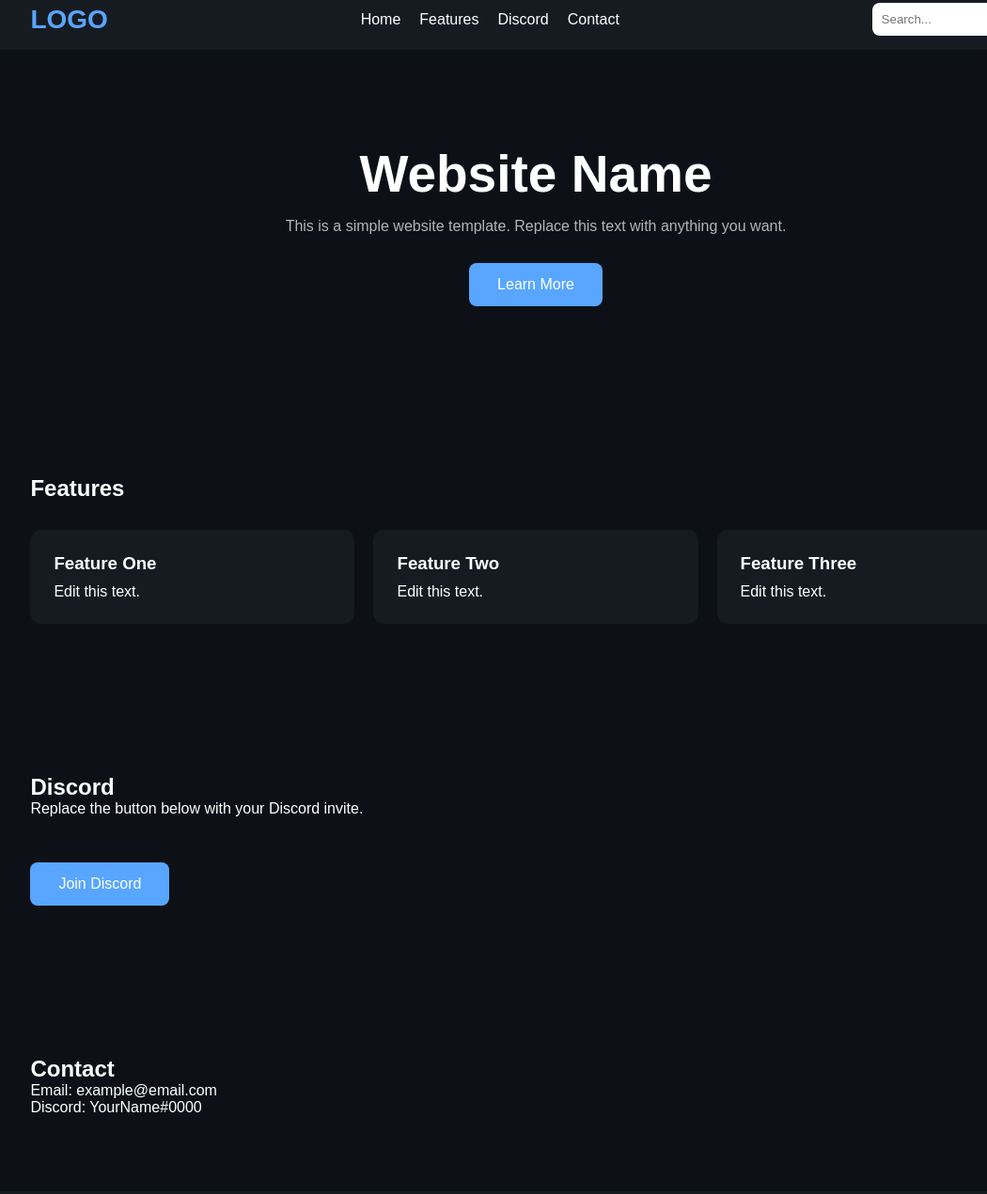
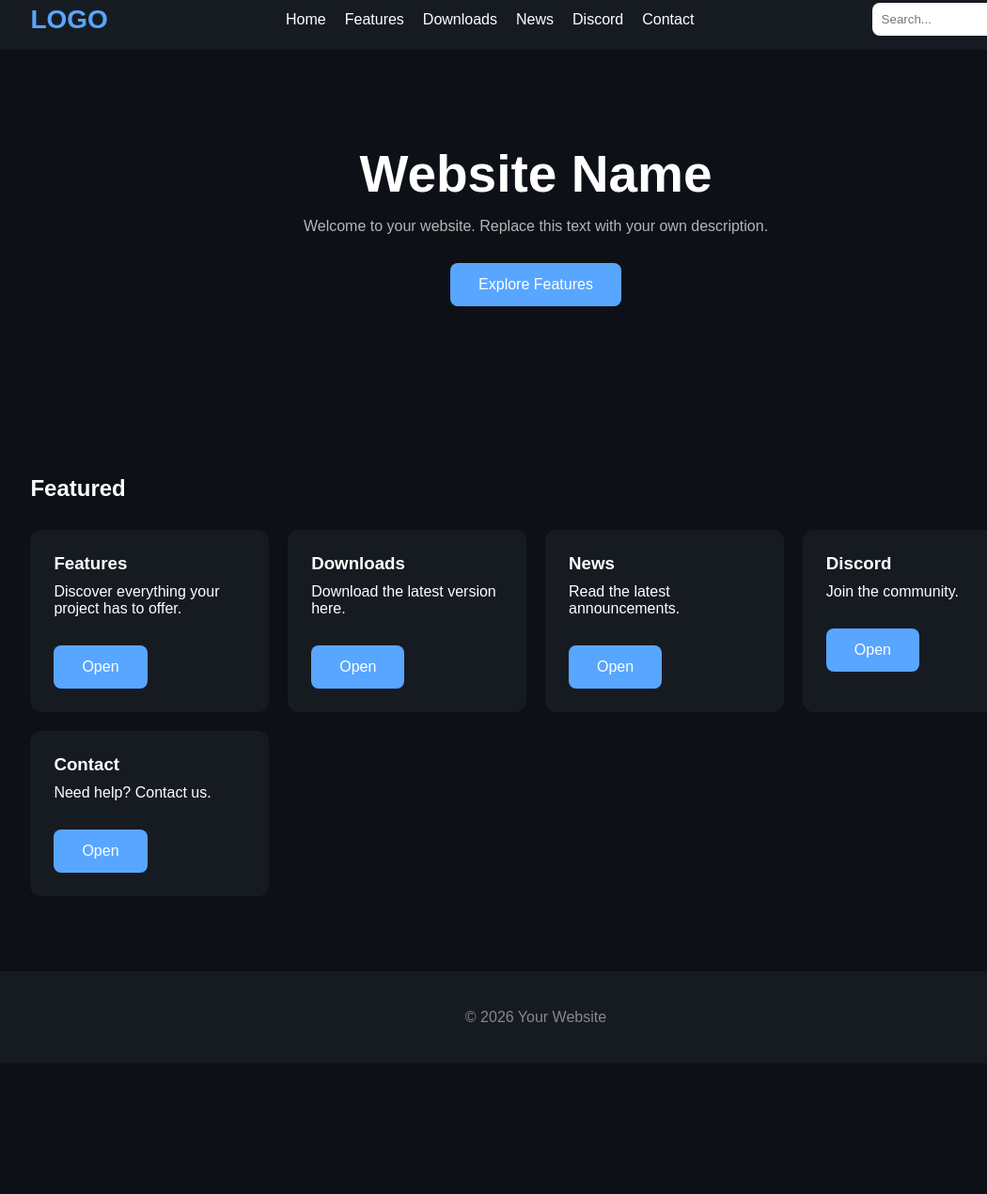
Before and after one commit to recgoblingu-lgtm/Template-For-websites, a plain HTML site: page Index.html in a window 1280 px wide. Shown: the part 12-1283 px from the top of the page at 94% size, without its empty margins (70-1120 px from the left). After the commit the page ends 1144 px from the top, so only its background shows below. Drawn offline with Linux system fonts and the light colour scheme.

Commit message:
Update Index.html

```diff
--- a/Index.html
+++ b/Index.html
@@ -13,16 +13,10 @@
     font-family:Arial,Helvetica,sans-serif;
 }
 
-html{
-    scroll-behavior:smooth;
-}
-
 body{
     background:#0d1117;
     color:white;
 }
-
-/* Navigation */
 
 header{
     position:sticky;
@@ -56,16 +50,12 @@ nav a:hover{
     color:#58a6ff;
 }
 
-/* Search Bar */
-
 .search-box input{
     padding:10px;
     border:none;
     border-radius:8px;
     width:180px;
 }
-
-/* Hero */
 
 .hero{
     padding:100px 20px;
@@ -92,8 +82,6 @@ nav a:hover{
     padding:14px 30px;
     border-radius:8px;
 }
-
-/* Sections */
 
 section{
     padding:80px 8%;
@@ -123,7 +111,6 @@ footer{
     background:#161b22;
 }
 </style>
-
 </head>
 
 <body>
@@ -135,95 +122,74 @@ LOGO
 </div>
 
 <nav>
-<a href="#home">Home</a>
-<a href="#features">Features</a>
-<a href="#discord">Discord</a>
-<a href="#contact">Contact</a>
+<a href="index.html">Home</a>
+<a href="features.html">Features</a>
+<a href="downloads.html">Downloads</a>
+<a href="news.html">News</a>
+<a href="discord.html">Discord</a>
+<a href="contact.html">Contact</a>
 </nav>
 
 <div class="search-box">
 <input
 type="text"
-id="search"
 placeholder="Search..."
-onkeyup="searchPage()">
+onclick="searchSite()">
 </div>
 
 </header>
 
-<!-- HOME -->
-
-<section class="hero" id="home">
+<section class="hero">
 
 <h1>Website Name</h1>
 
 <p>
-This is a simple website template. Replace this text with anything you want.
+Welcome to your website. Replace this text with your own description.
 </p>
 
-<a href="#features" class="button">
-Learn More
+<a href="features.html" class="button">
+Explore Features
 </a>
 
 </section>
 
-<!-- FEATURES -->
+<section>
 
-<section id="features">
-
-<h2>Features</h2>
+<h2>Featured</h2>
 
 <div class="cards">
 
 <div class="card">
-<h3>Feature One</h3>
-<p>Edit this text.</p>
+<h3>Features</h3>
+<p>Discover everything your project has to offer.</p>
+<a class="button" href="features.html">Open</a>
 </div>
 
 <div class="card">
-<h3>Feature Two</h3>
-<p>Edit this text.</p>
+<h3>Downloads</h3>
+<p>Download the latest version here.</p>
+<a class="button" href="downloads.html">Open</a>
 </div>
 
 <div class="card">
-<h3>Feature Three</h3>
-<p>Edit this text.</p>
+<h3>News</h3>
+<p>Read the latest announcements.</p>
+<a class="button" href="news.html">Open</a>
+</div>
+
+<div class="card">
+<h3>Discord</h3>
+<p>Join the community.</p>
+<a class="button" href="discord.html">Open</a>
+</div>
+
+<div class="card">
+<h3>Contact</h3>
+<p>Need help? Contact us.</p>
+<a class="button" href="contact.html">Open</a>
 </div>
 
 </div>
-
-</section>
-
-<!-- DISCORD -->
-
-<section id="discord">
-
-<h2>Discord</h2>
-
-<p>
-Replace the button below with your Discord invite.
-</p>
-
-<br>
-
-<a
-class="button"
-href="https://discord.gg/YOURINVITE"
-target="_blank">
-Join Discord
-</a>
-
-</section>
-
-<!-- CONTACT -->
-
-<section id="contact">
-
-<h2>Contact</h2>
-
-<p>Email: example@email.com</p>
-
-<p>Discord: YourName#0000</p>
 
 </section>
 
@@ -234,26 +200,42 @@ Join Discord
 </footer>
 
 <script>
-function searchPage(){
+function searchSite() {
+    const page = prompt(
+        "Search a page:\n\nHome\nFeatures\nDownloads\nNews\nDiscord\nContact"
+    );
 
-let input=document.getElementById("search").value.toLowerCase();
+    if(!page) return;
 
-let sections=document.querySelectorAll("section");
+    switch(page.toLowerCase()){
 
-sections.forEach(section=>{
+        case "home":
+            location.href="index.html";
+            break;
 
-if(section.innerText.toLowerCase().includes(input)){
+        case "features":
+            location.href="features.html";
+            break;
 
-section.style.display="block";
+        case "downloads":
+            location.href="downloads.html";
+            break;
 
-}else{
+        case "news":
+            location.href="news.html";
+            break;
 
-section.style.display=input==""?"block":"none";
+        case "discord":
+            location.href="discord.html";
+            break;
 
-}
+        case "contact":
+            location.href="contact.html";
+            break;
 
-});
-
+        default:
+            alert("No page found.");
+    }
 }
 </script>
 
```
